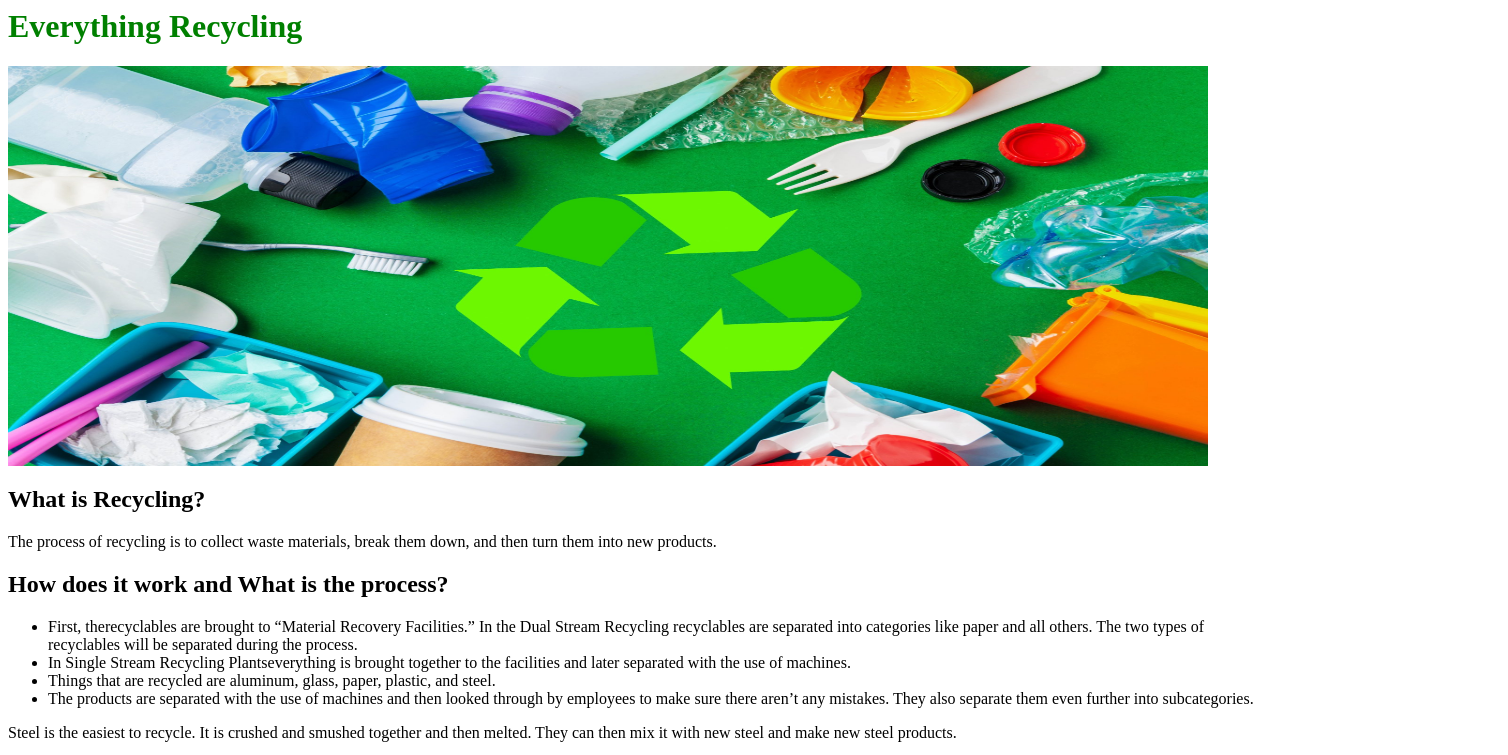
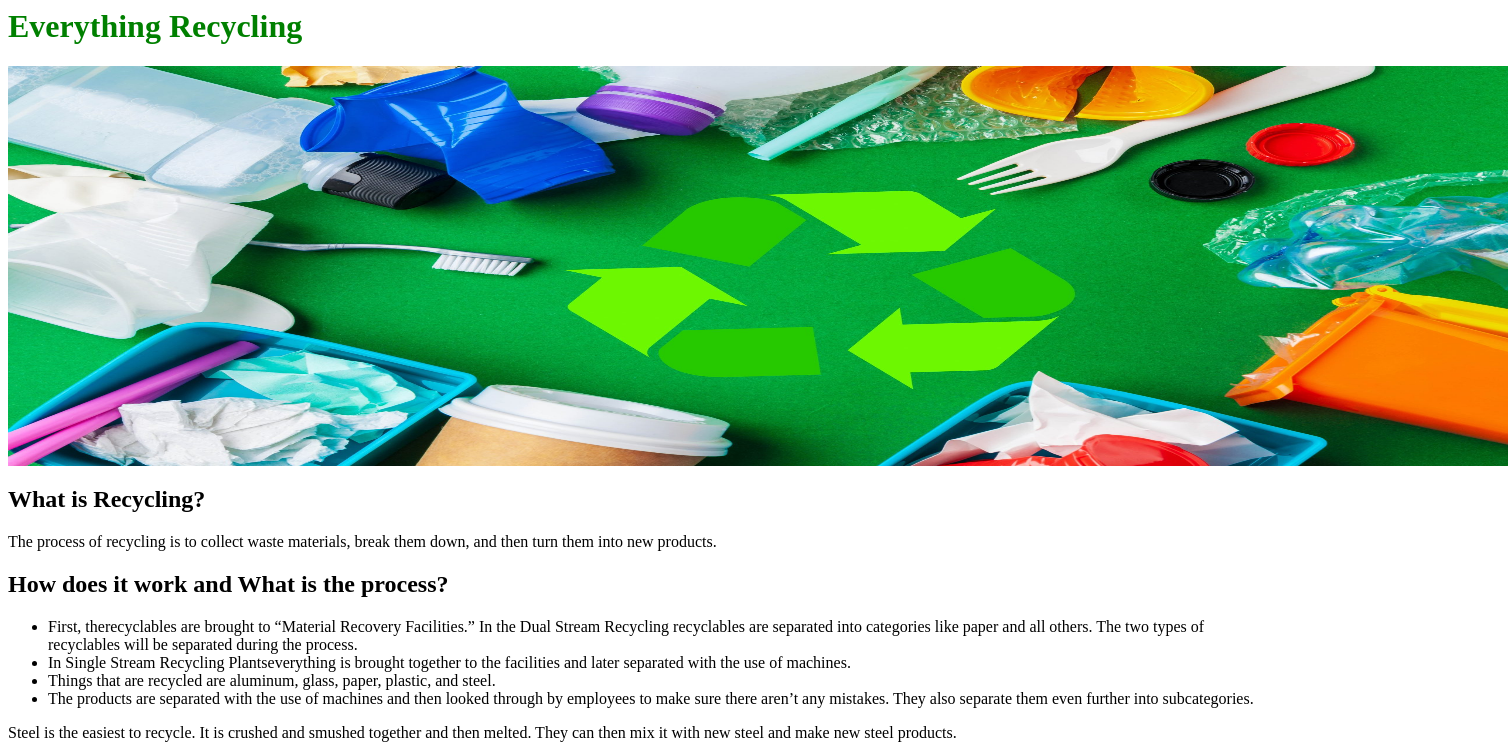
Before and after one commit to Isabel-Hasselaar/Isabel-Hasselaar.github.io, a plain HTML site: page everythingrecycling.html in a window 1280 px wide. Shown: the top 755 px of the page, 1508 px wide, since content can reach past the window. Drawn offline with Linux system fonts and the light colour scheme.

Commit message:
updates on images

```diff
--- a/everythingrecycling.html
+++ b/everythingrecycling.html
@@ -1,7 +1,7 @@
 <DOCTYPE html>
 <body>
 <h1 style="color:green;">Everything Recycling</h1>
-<img src="img_recyclinglogo.jpg" width="1200" height="400">
+<img src="img_recyclinglogo.jpg" width="1500" height="400">
 <h2>What is Recycling?</h2>
 <p>The process of recycling is to collect waste materials, break them down, and then turn them into new products.<p>
 <h2>How does it work and What is the process?</h2>
```
Also changed, not shown: mycomputer.html (+1 -1 lines).
